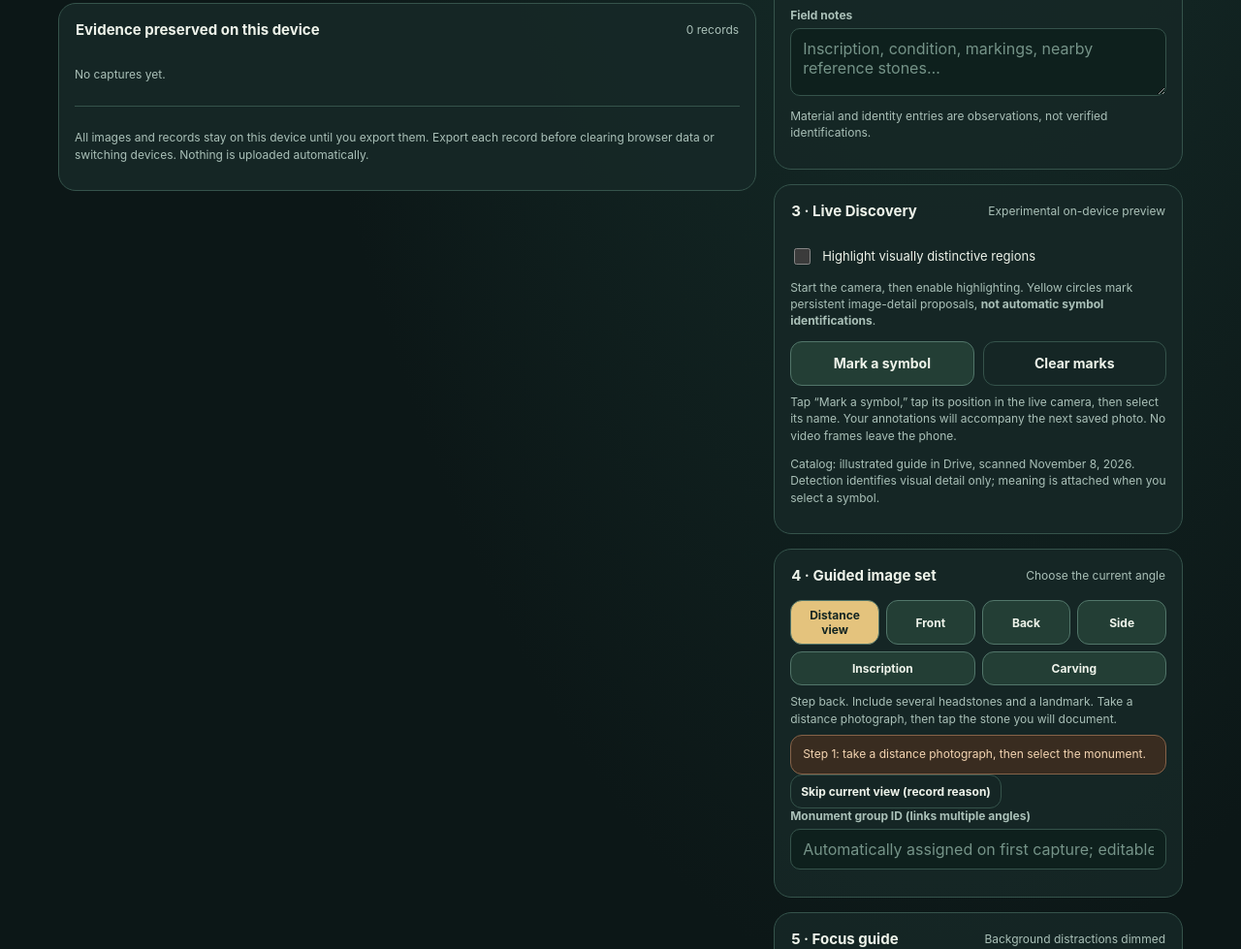
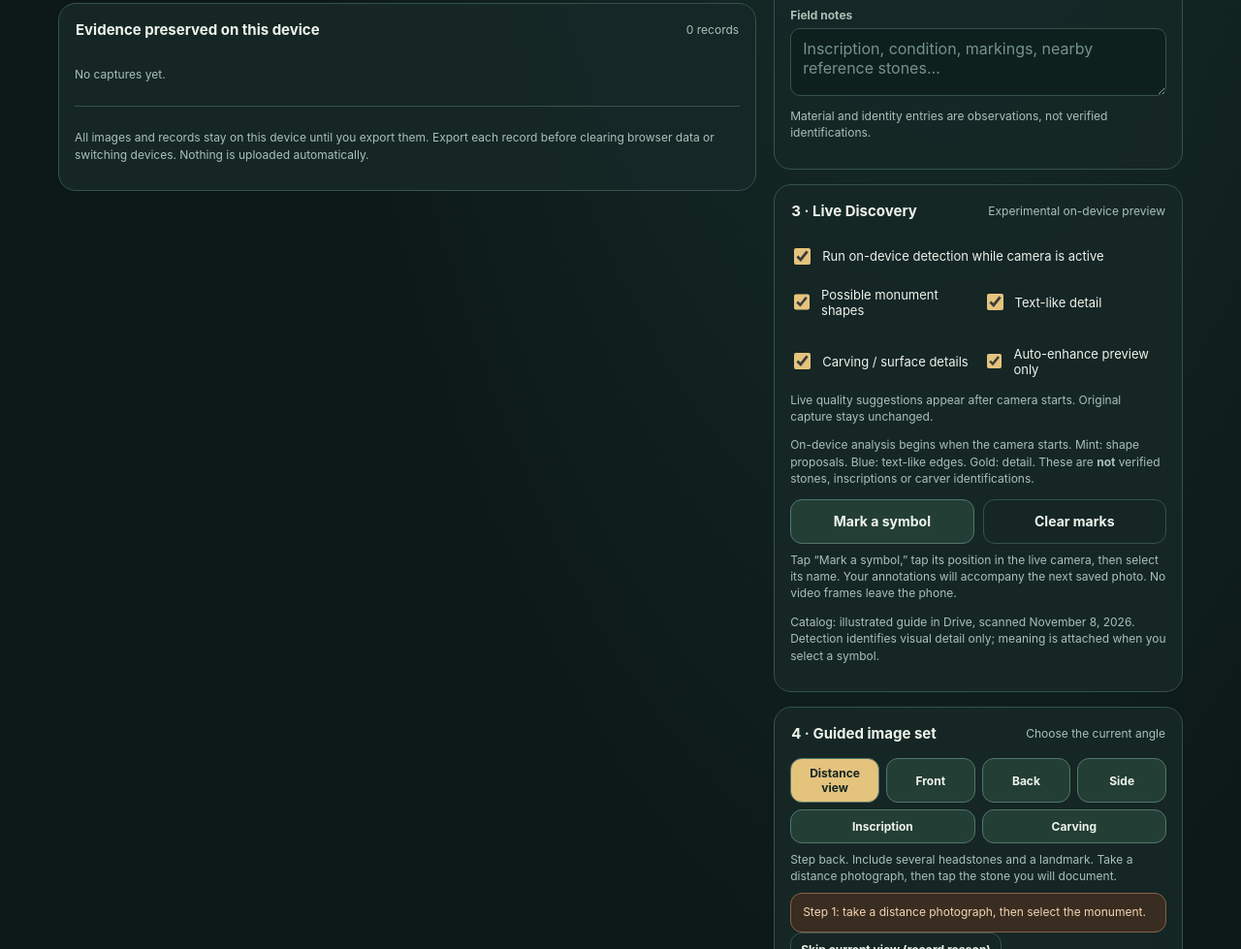
Before and after one commit to gittenssexton/Cemetery-Picnic-Club, a plain HTML site: page web/camera/index.html in a window 1280 px wide. Shown: the part 1002-1981 px from the top of the page at 97% size. Drawn offline with Linux system fonts and the light colour scheme.

Commit message:
Enable continuous live analysis and derived preview enhancement by default

```diff
--- a/web/camera/index.html
+++ b/web/camera/index.html
@@ -26,7 +26,7 @@
 <body>
 <header>
   <div class="logo"><div class="logo-mark"><svg viewBox="0 0 32 32" fill="none" stroke="currentColor" stroke-width="1.6"><path d="M6 28V13a10 10 0 0 1 20 0v15H6Z"/><path d="M16 6v13M11 11h10M11 23h10"/></svg></div><div><strong>Cemetery Picnic Club</strong><span>Field Camera</span></div></div>
-  <div class="version">Prototype 0.7 · Guided field photography</div>
+  <div class="version">Prototype 0.7 · Guided field + live cues</div>
 </header>
 <main>
 <div class="intro"><div><h1>Document the monument.</h1><p>Record precise location, preserve original evidence, reduce background distractions.</p></div></div>
@@ -85,8 +85,15 @@
       <p class="muted">Material and identity entries are observations, not verified identifications.</p>
     </div></div>
     <div class="panel live-only"><div class="panel-title"><strong>3 · Live Discovery</strong><small>Experimental on-device preview</small></div><div class="panel-body">
-      <label class="toggle"><input type="checkbox" id="liveDiscovery" /> Highlight visually distinctive regions</label>
-      <p class="muted" id="discoveryStatus" role="status">Start the camera, then enable highlighting. Yellow circles mark persistent image-detail proposals, <strong>not automatic symbol identifications</strong>.</p>
+      <label class="toggle"><input type="checkbox" id="liveDiscovery" checked /> Run on-device detection while camera is active</label>
+      <div class="twocol">
+        <label class="toggle"><input type="checkbox" id="liveMonuments" checked /> Possible monument shapes</label>
+        <label class="toggle"><input type="checkbox" id="liveLettering" checked /> Text-like detail</label>
+        <label class="toggle"><input type="checkbox" id="liveDetails" checked /> Carving / surface details</label>
+        <label class="toggle"><input type="checkbox" id="livePreviewEnhance" checked /> Auto-enhance preview only</label>
+      </div>
+      <p class="muted compact" id="liveQuality" aria-live="polite">Live quality suggestions appear after camera starts. Original capture stays unchanged.</p>
+      <p class="muted" id="discoveryStatus" role="status">On-device analysis begins when the camera starts. Mint: shape proposals. Blue: text-like edges. Gold: detail. These are <strong>not</strong> verified stones, inscriptions or carver identifications.</p>
       <div class="review-buttons"><button class="btn soft" id="markSymbol" type="button">Mark a symbol</button><button class="btn ghost" id="clearSymbols" type="button">Clear marks</button></div>
       <div id="markPanel" hidden><div class="field"><label for="symbolChoice">What carving do you see?</label><select id="symbolChoice"><option value="">Choose from illustrated reference…</option></select></div><p class="muted" id="symbolDescription">Meanings based on your illustrated cemetery symbolism guide; interpretations vary.</p>
        <input id="markX" type="hidden"><input id="markY" type="hidden"><div class="review-buttons"><button class="btn primary" id="saveSymbol" type="button">Add reference mark</button><button class="btn ghost" id="cancelSymbol" type="button">Cancel</button></div></div>
@@ -112,7 +119,7 @@
 </main>
 <div class="modal-backdrop" id="unlocatedModal" role="dialog" aria-modal="true" aria-labelledby="modalTitle"><div class="modal"><h2 id="modalTitle">Capture without coordinates?</h2><p>The field record will be flagged <strong>LOCATION UNVERIFIED</strong>. This is useful when service is unavailable, but the position will need to be surveyed later.</p><div class="actions"><button class="btn ghost" id="cancelUnlocated">Cancel</button><button class="btn danger" id="confirmUnlocated">Capture unlocated</button></div></div></div>
 <div role="status" aria-live="polite" id="toast"></div>
-<script src="cemetery-resolver.js"></script><script src="cemetery-sites.js"></script><script src="cemetery-relations.js"></script><script src="exif.js"></script><script src="export-privacy.js"></script><script src="silhouette.js"></script><script src="guided-capture.js"></script><script src="discovery.js" defer></script>
+<script src="cemetery-resolver.js"></script><script src="cemetery-sites.js"></script><script src="cemetery-relations.js"></script><script src="exif.js"></script><script src="export-privacy.js"></script><script src="silhouette.js"></script><script src="guided-capture.js"></script><script src="live-analysis.js"></script><script src="discovery.js" defer></script>
 <script>
 (()=>{'use strict';
 const $=id=>document.getElementById(id); const ui={video:$('video'),stage:$('cameraStage'),canvas:$('reviewCanvas')};
@@ -216,7 +223,7 @@ function generateRecord(g,blob,w,h,polygon){return{
   cemetery_relationships_at_capture:state.siteSelection?
     window.CPCCemeteryRelations?.hierarchy?.(state.siteSelection,
       window.CPCCemeterySites?.entities||[],window.CPCCemeterySites?.relationships||[],
-      new Date().toISOString().slice(0,10))||null:null,id:'CPC-'+crypto.randomUUID(),schema_version:'0.7',software:'CPC Field Camera 0.7',shot_type:state.shotType,monument_group_id:$('groupId').value.trim()||null,overview_target:state.selectedTarget?{...state.selectedTarget}:null,guided_skipped:state.guidedSkipped.slice(),guided_skip_reasons:{...state.guidedSkipReasons},captured_at:new Date().toISOString(),cemetery:$('cemetery').value.trim()||null,monument:$('monument').value.trim()||null,material_hypothesis:$('material').value,monument_type:$('category').value,notes:$('notes').value.trim()||null,location:g?{...g}:null,location_status:g?(g.source==='manual'?'manual_unverified':(Date.now()-g.timestamp>120000?'device_gps_stale':'device_gps_observed')):'location_missing',photo:{format:'image/jpeg',width:w,height:h,source:'browser_video_frame',original_is_full_frame:true},polygon:polygon,live_discovery_annotations:window.CPCDiscovery?.getAnnotations?.()||[],originalBlob:blob}}
+      new Date().toISOString().slice(0,10))||null:null,id:'CPC-'+crypto.randomUUID(),schema_version:'0.7',software:'CPC Field Camera 0.7',shot_type:state.shotType,monument_group_id:$('groupId').value.trim()||null,overview_target:state.selectedTarget?{...state.selectedTarget}:null,guided_skipped:state.guidedSkipped.slice(),guided_skip_reasons:{...state.guidedSkipReasons},captured_at:new Date().toISOString(),cemetery:$('cemetery').value.trim()||null,monument:$('monument').value.trim()||null,material_hypothesis:$('material').value,monument_type:$('category').value,notes:$('notes').value.trim()||null,location:g?{...g}:null,location_status:g?(g.source==='manual'?'manual_unverified':(Date.now()-g.timestamp>120000?'device_gps_stale':'device_gps_observed')):'location_missing',photo:{format:'image/jpeg',width:w,height:h,source:'browser_video_frame',original_is_full_frame:true},polygon:polygon,live_discovery_annotations:window.CPCDiscovery?.getAnnotations?.()||[],live_visual_evidence:window.CPCDiscovery?.snapshot?.()||null,originalBlob:blob}}
 function blobFromCanvas(canvas,q=.92){return new Promise(resolve=>canvas.toBlob(b=>resolve(b),'image/jpeg',q))}
 async function capture(unlocated){if(state.captureBusy)return;if(!state.stream||ui.video.readyState<2){notify('Start your camera first.');return}const g=unlocated?null:getLocation();if(!g&&!unlocated){notify('Location is required. Enable GPS, add surveyed coordinates or use the explicit no-GPS override.');return}
   if(!$('groupId').value.trim())$('groupId').value='MON-'+crypto.randomUUID();state.captureBusy=true;
```
